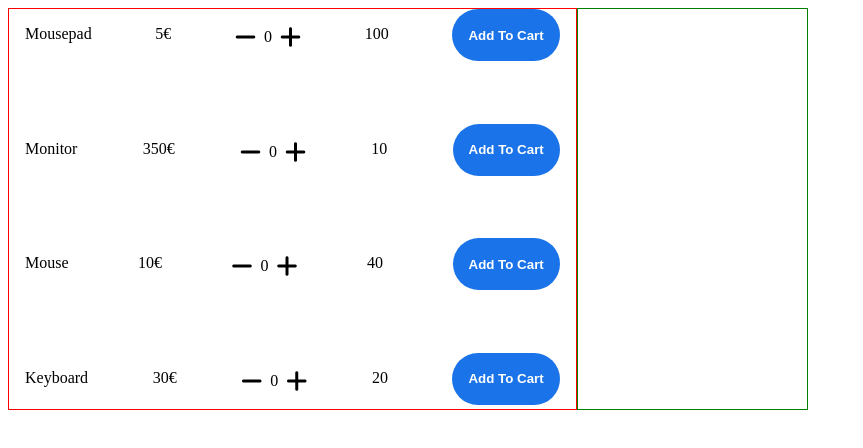
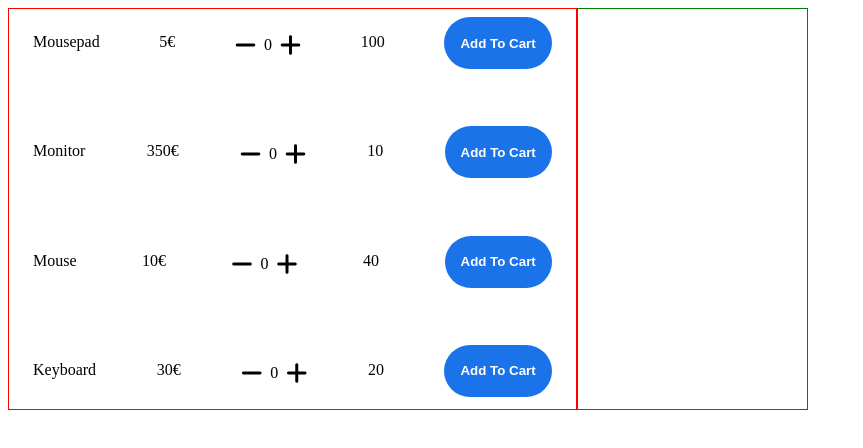
Before and after one commit to dariojularic/mini-shopping-cart-js, a website built with Vite: page index.html in a window 1280 px wide. Shown: the whole page, without its empty margins (0-863 px from the left). Built offline with nearby package versions, Linux system fonts and the light colour scheme.

Commit message:
Add style

```diff
--- a/style.css
+++ b/style.css
@@ -21,7 +21,7 @@
 .offer-item {
   display: flex;
   justify-content: space-between;
-  /* margin: 8px; */
+  margin: 8px;
 }
 
 .shopping-cart {
```
